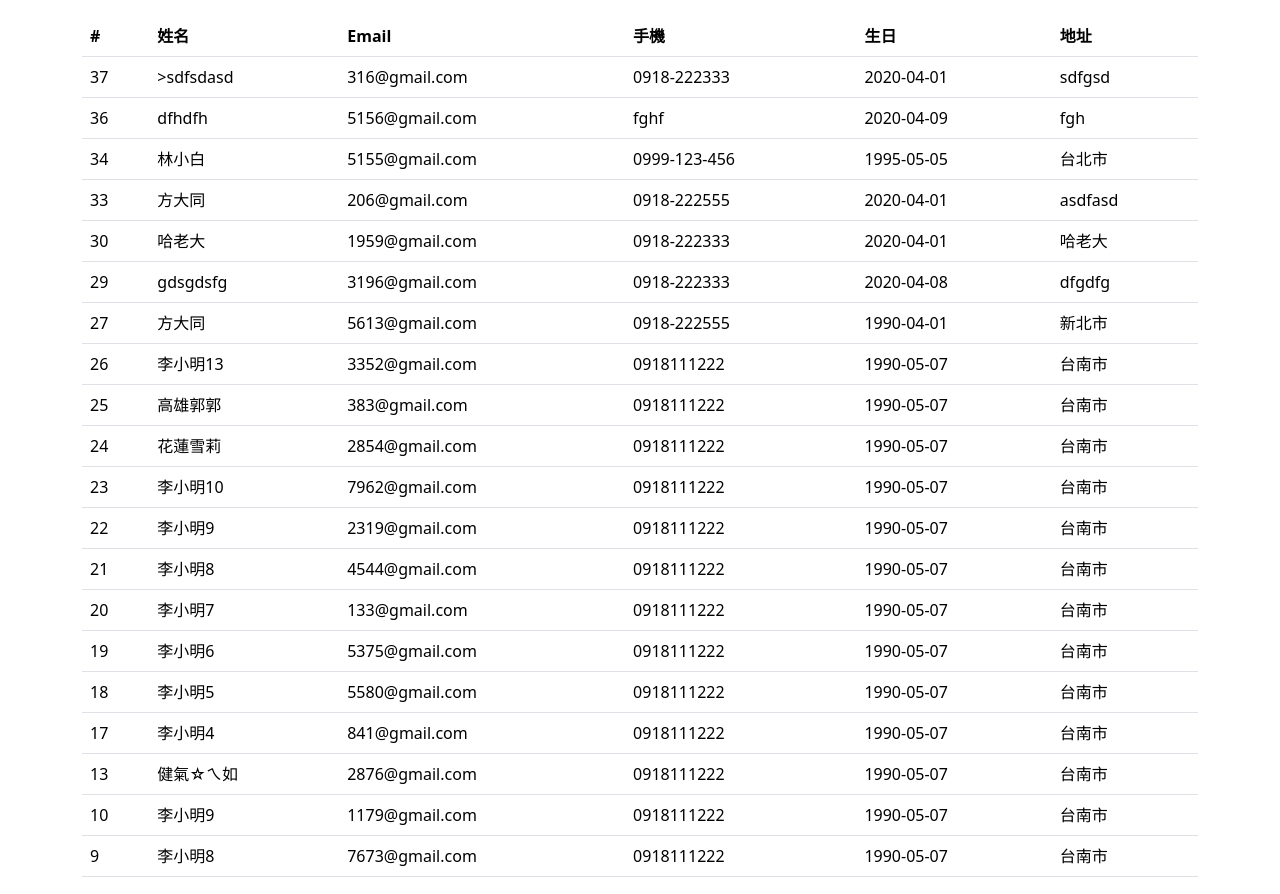
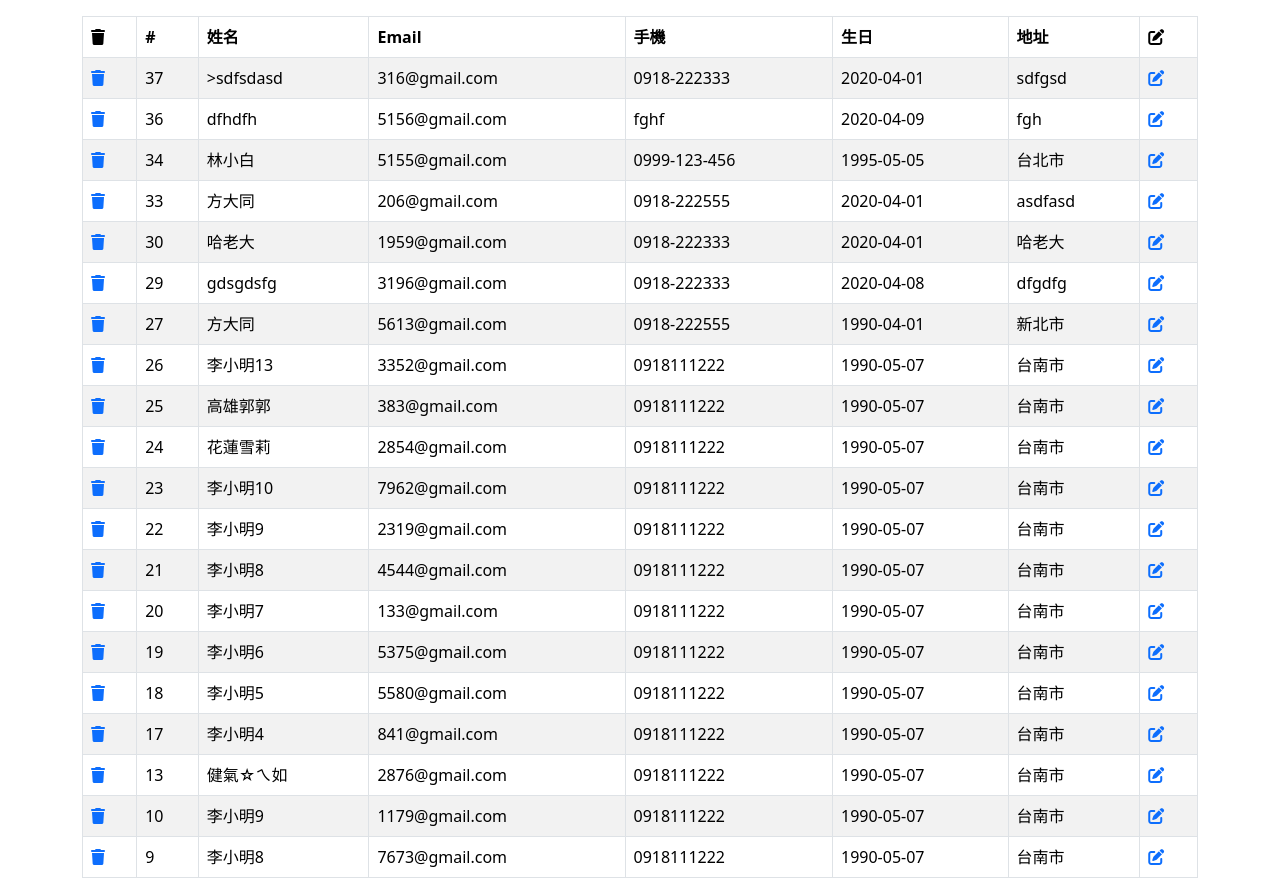
Before and after one commit to yanniao0827/php, a PHP site: page /list.php in a window 1280 px wide. Shown: the part 94-988 px from the top of the page. Run offline with PHP 8.4, Linux system fonts and the light colour scheme; data comes from the database, SQL or seed files in the repository.

Commit message:
通訊錄列表

```diff
--- a/address-book/list.php
+++ b/address-book/list.php
@@ -67,67 +67,73 @@ echo json_encode([
                     </li>
                     <!-- 回到第一頁結束 -->
 
-                    <!-- 向前一頁 -->
+                    <!-- 上一頁 -->
                     <li class="page-item ">
                         <a class="page-link" href="#">
                             <i class="fa-solid fa-angle-left"></i>
                         </a>
                     </li>
-                    <!-- 向前一頁結束 -->
-
+                    <!-- 上一頁結束 -->
                     <?php for ($i = $page - 5; $i <= $page + 5; $i++):
                         if ($i >= 1 and $i <= $totalPages): ?>
                             <li class="page-item <?= $page == $i ? 'active' : '' ?>">
                                 <a class="page-link" href="?page=<?= $i ?>"><?= $i ?></a>
                             </li>
                         <?php endif; endfor; ?>
-
-                    <!-- 向後一頁 -->
+                    <!-- 下一頁 -->
                     <li class="page-item ">
                         <a class="page-link" href="#">
                             <i class="fa-solid fa-angle-right"></i>
                         </a>
                     </li>
-                    <!-- 向後一頁 -->
-
-                    <!-- 到最後一頁 -->
+                    <!-- 下一頁結束 -->
                     <li class="page-item ">
                         <a class="page-link" href="#">
                             <i class="fa-solid fa-angles-right"></i>
                         </a>
                     </li>
-                    <!-- 到最後一頁結束 -->
                 </ul>
             </nav>
         </div>
     </div>
+
     <div class="row">
         <div class="col">
-            <table class="table">
+            <table class="table table-bordered table-striped">
                 <thead>
                     <tr>
+                        <th scope="col"><i class="fa-solid fa-trash"></i></th>
                         <th scope="col">#</th>
                         <th scope="col">姓名</th>
                         <th scope="col">Email</th>
                         <th scope="col">手機</th>
                         <th scope="col">生日</th>
                         <th scope="col">地址</th>
+                        <th scope="col"><i class="fa-solid fa-pen-to-square"></i></th>
                     </tr>
                 </thead>
                 <tbody>
                     <?php foreach ($rows as $r): ?>
                         <tr>
+                            <td><a href="delete.php?sid=<?= $r['sid'] ?>">
+                                    <i class="fa-solid fa-trash"></i>
+                                </a></td>
                             <td><?= $r['sid'] ?></td>
                             <td><?= $r['name'] ?></td>
                             <td><?= $r['email'] ?></td>
                             <td><?= $r['mobile'] ?></td>
                             <td><?= $r['birthday'] ?></td>
-                            <td><?= $r['address'] ?></td>
+                            <td><?= htmlentities($r['address']) ?></td>
+                            <td>
+                                <a href="edit.php?sid=<?= $r['sid'] ?>">
+                                    <i class="fa-solid fa-pen-to-square"></i>
+                                </a>
+                            </td>
                         </tr>
                     <?php endforeach; ?>
-                    <tr>
                 </tbody>
             </table>
+
         </div>
     </div>
 </div>
```
